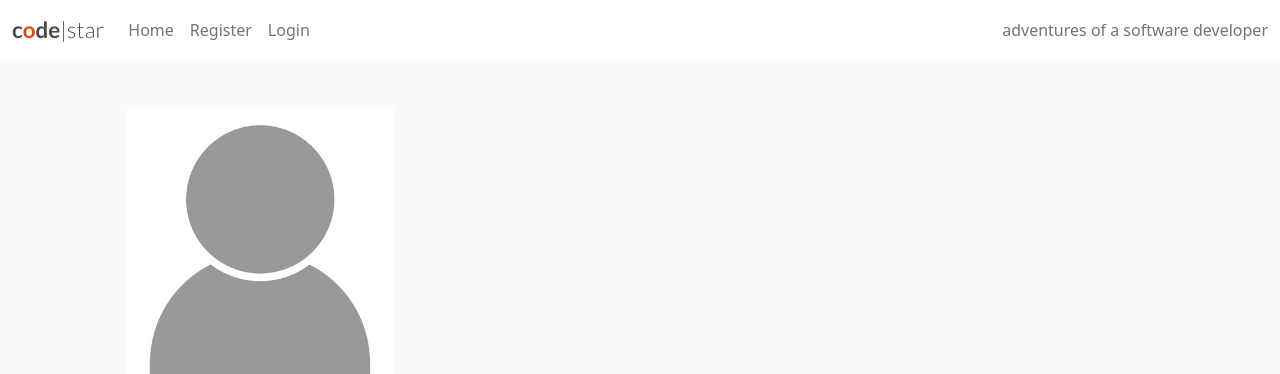
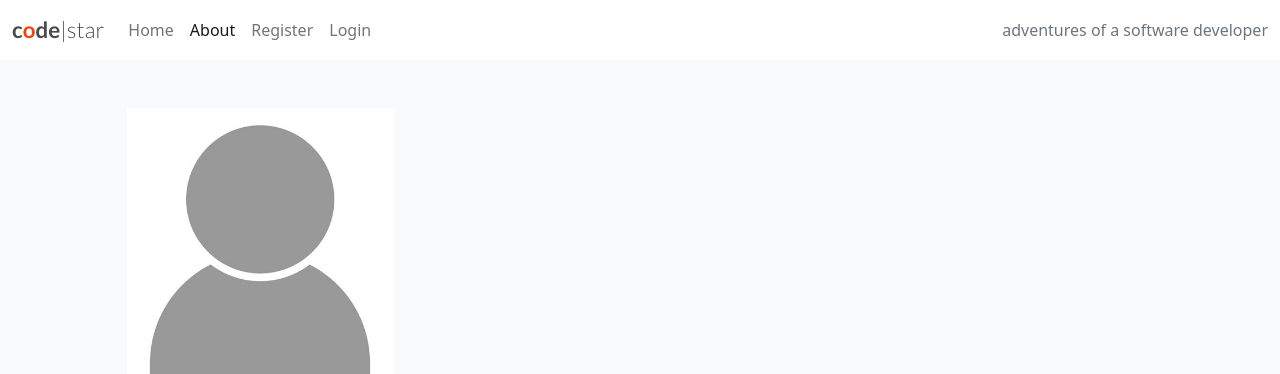
Before and after one commit to Ben8373/django_project, a Django app: page /about/ in a window 1280 px wide. Shown: the top 374 px of the page. Run offline with Django 4.2, Linux system fonts and the light colour scheme; data that the repository does not hold is empty.

Commit message:
Add About link to navigation

```diff
--- a/templates/base.html
+++ b/templates/base.html
@@ -1,5 +1,6 @@
 {% load static %}
 {% url 'home' as home_url %}
+{% url 'about' as about_url %}
 {% url 'account_logout' as logout_url %}
 {% url 'account_signup' as signup_url %}
 {% url 'account_login' as login_url %}
@@ -44,6 +45,10 @@
                     <li class="nav-item">
                         <a class="nav-link {% if request.path == home_url %}active{% endif %}" aria-current="page"
                             href="{% url 'home' %}">Home</a>
+                    </li>
+                    <li class="nav-item">
+                        <a class="nav-link {% if request.path == about_url %}active{% endif %}" aria-current="page"
+                            href="{% url 'about' %}">About</a>
                     </li>
                     {% if user.is_authenticated %}
                     <li class="nav-item">
```
